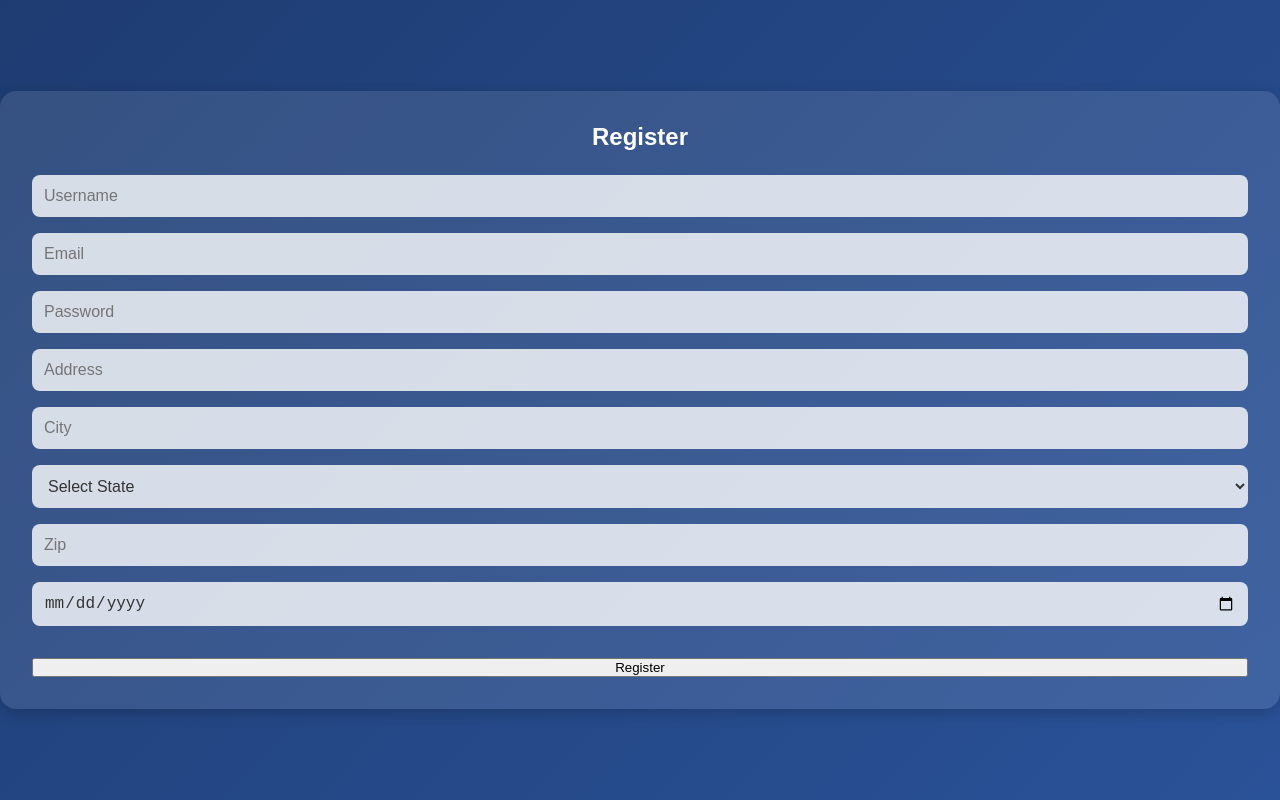
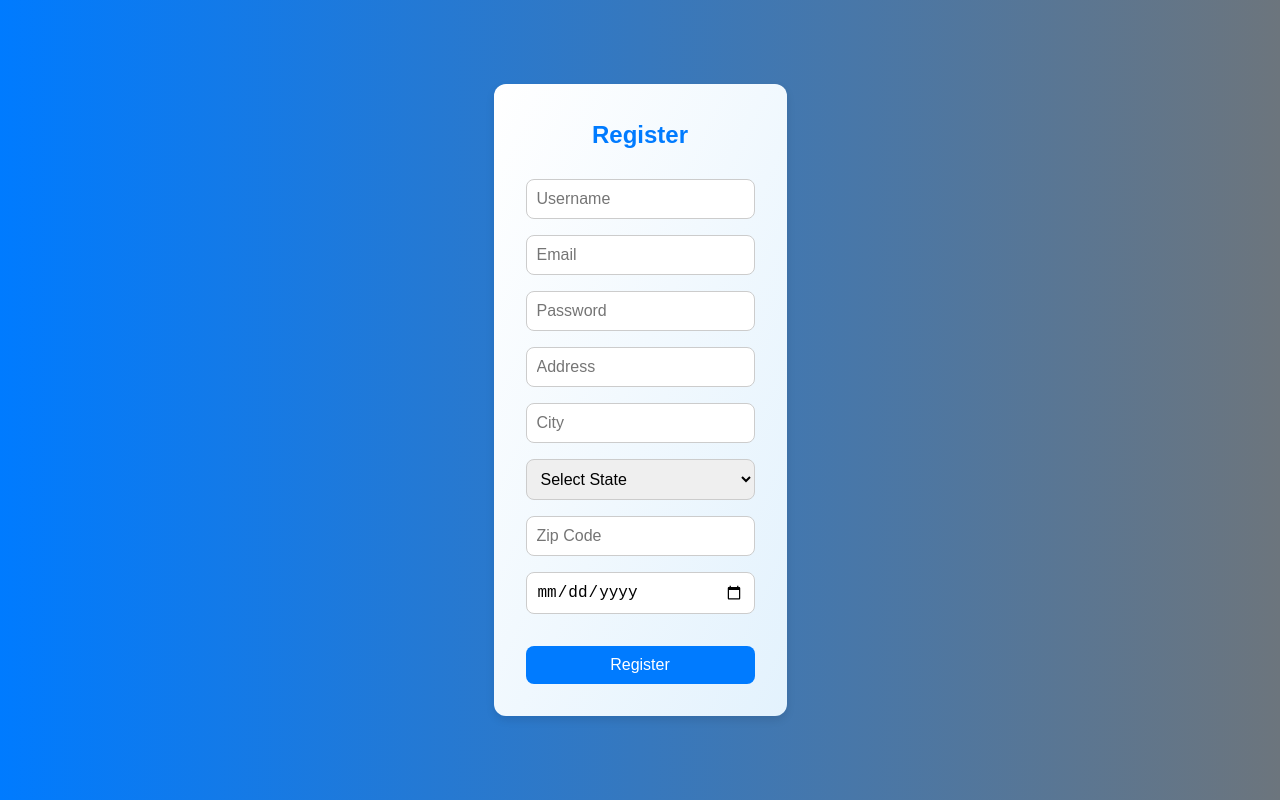
Before and after one commit to keithckramer/goals-to-reality, a React (Create React App) app: page /register in a window 1280 px wide. Built offline with nearby package versions, Linux system fonts and the light colour scheme.

Commit message:
style changes #1

```diff
--- a/src/components/Button.tsx
+++ b/src/components/Button.tsx
@@ -1,4 +1,5 @@
 import React from "react";
+import "../styles/Button.scss"
 
 interface ButtonProps {
     onClick: () => void;
@@ -8,11 +9,12 @@ interface ButtonProps {
 }
 
 const Button: React.FC<ButtonProps> = ({ onClick, label, type = "button", className = "" }) => {
-    return (
-        <button type={type} className={className} onClick={onClick}>
-            {label}
-        </button>
-    );
+  return (
+      <button type={type} className={`button ${className}`} onClick={onClick}>
+          {label}
+      </button>
+  );
 };
 
+
 export default Button;
--- a/src/components/LandingPage.tsx
+++ b/src/components/LandingPage.tsx
@@ -8,9 +8,9 @@ const LandingPage: React.FC = () => {
 
   return (
     <div className="landing-page">
-            <div className="hero-section">
-                <h1>Welcome to <span className="highlight">Goals to Reality</span></h1>
-                <p className="tagline">Transforming aspirations into achievements, one step at a time.</p>
+      <div className="hero">
+        <h1>Welcome to Goals to Reality</h1>
+        <p>Turn your dreams into actionable goals with our platform.</p>
         <div className="button-group">
           <Button
             onClick={() => navigate("/login")}
--- a/src/components/Register.tsx
+++ b/src/components/Register.tsx
@@ -1,7 +1,7 @@
 import React, { useState } from "react";
 import axios from "axios";
+import Button from "../components/Button";
 import "../styles/Register.scss";
-import Button from "../components/Button";
 
 const Register: React.FC = () => {
   const [formData, setFormData] = useState({
@@ -10,17 +10,14 @@ const Register: React.FC = () => {
     password: "",
     address: "",
     city: "",
-        stateID: "",
+    stateId: "",
     zip: "",
     birthday: "",
   });
 
-    const handleChange = (e: React.ChangeEvent<HTMLInputElement | HTMLSelectElement>) => {
+  const handleInputChange = (e: React.ChangeEvent<HTMLInputElement | HTMLSelectElement>) => {
     const { name, value } = e.target;
-        setFormData((prevData) => ({
-            ...prevData,
-            [name]: value,
-        }));
+    setFormData({ ...formData, [name]: value });
   };
 
   const handleSubmit = async (e: React.FormEvent) => {
@@ -29,76 +26,70 @@ const Register: React.FC = () => {
       await axios.post("http://localhost:7048/api/auth/register", formData);
       alert("Registration successful!");
     } catch (error) {
-            console.error("Registration failed:", error);
       alert("Registration failed!");
     }
   };
 
   return (
     <div className="register-page">
-            <form onSubmit={handleSubmit} className="register-form">
+      <div className="register-card">
         <h2>Register</h2>
+        <form onSubmit={handleSubmit}>
           <input
             type="text"
             name="username"
             placeholder="Username"
             value={formData.username}
-                    onChange={handleChange}
-                    required
+            onChange={handleInputChange}
           />
           <input
             type="email"
             name="email"
             placeholder="Email"
             value={formData.email}
-                    onChange={handleChange}
-                    required
+            onChange={handleInputChange}
           />
           <input
             type="password"
             name="password"
             placeholder="Password"
             value={formData.password}
-                    onChange={handleChange}
-                    required
+            onChange={handleInputChange}
           />
           <input
             type="text"
             name="address"
             placeholder="Address"
             value={formData.address}
-                    onChange={handleChange}
-                    required
+            onChange={handleInputChange}
           />
           <input
             type="text"
             name="city"
             placeholder="City"
             value={formData.city}
-                    onChange={handleChange}
-                    required
+            onChange={handleInputChange}
           />
-                <select name="stateID" value={formData.stateID} onChange={handleChange} required>
+          <select name="stateId" value={formData.stateId} onChange={handleInputChange}>
             <option value="">Select State</option>
             {/* Add state options here */}
           </select>
           <input
             type="text"
             name="zip"
-                    placeholder="Zip"
+            placeholder="Zip Code"
             value={formData.zip}
-                    onChange={handleChange}
-                    required
+            onChange={handleInputChange}
           />
           <input
             type="date"
             name="birthday"
             value={formData.birthday}
-                    onChange={handleChange}
-                    required
+            onChange={handleInputChange}
           />
-                <Button type="submit" label="Register" className="primary-button" onClick={() => {}} />
+          <Button label="Register" type="submit" onClick={() => {}} className="primaryButton" />
         </form>
+      </div>
     </div>
   );
 };
--- a/src/styles/App.scss
+++ b/src/styles/App.scss
@@ -1,3 +1,4 @@
+@import './global.scss';
 $primary-color: #007bff;
 
 body {
--- a/src/styles/Button.scss
+++ b/src/styles/Button.scss
@@ -1,12 +1,33 @@
+@import './global.scss';
+
 .button {
   padding: 10px 20px;
   border: none;
-    border-radius: 5px;
-    background-color: $primary-color;
+  border-radius: 8px;
+  font-size: 1rem;
+  background-color: #007bff; // Primary color matching the landing page
   color: #fff;
   cursor: pointer;
+  transition: background-color 0.3s ease, transform 0.2s ease;
 
   &:hover {
-      background-color: darken($primary-color, 10%);
+      background-color: darken(#007bff, 10%);
+      transform: scale(1.05);
+  }
+
+  &:active {
+      transform: scale(0.95);
   }
 }
+
+.primaryButton {
+  background-color: #007bff;
+}
+
+.secondaryButton {
+  background-color: #6c757d;
+
+  &:hover {
+      background-color: darken(#6c757d, 10%);
+  }
+}
--- a/src/styles/LandingPage.scss
+++ b/src/styles/LandingPage.scss
@@ -1,72 +1,30 @@
+@import './global.scss';
+
 .landing-page {
   display: flex;
   justify-content: center;
   align-items: center;
   height: 100vh;
-    background: linear-gradient(135deg, #1e3c72, #2a5298);
+  background: linear-gradient(to right, $primary-color, $secondary-color);
   color: #fff;
-    font-family: 'Roboto', sans-serif;
 
-    .hero-section {
+  .hero {
     text-align: center;
-        padding: 2rem;
-        background: rgba(255, 255, 255, 0.1);
-        backdrop-filter: blur(10px);
-        border-radius: 1rem;
-        box-shadow: 0 4px 15px rgba(0, 0, 0, 0.2);
 
     h1 {
-            font-size: 3rem;
-            font-weight: bold;
+      font-size: 2.5rem;
       margin-bottom: 1rem;
-
-            .highlight {
-                color: #ffcb05;
-            }
     }
 
-        .tagline {
-            font-size: 1.25rem;
+    p {
+      font-size: 1.2rem;
       margin-bottom: 2rem;
-            color: #ddd;
     }
 
     .button-group {
       display: flex;
+      justify-content: center;
       gap: 1rem;
-            justify-content: center;
-
-            .primary-button {
-                background: #ffcb05;
-                color: #1e3c72;
-                padding: 0.75rem 1.5rem;
-                font-size: 1rem;
-                border: none;
-                border-radius: 0.5rem;
-                cursor: pointer;
-                transition: transform 0.2s ease, box-shadow 0.2s ease;
-
-                &:hover {
-                    transform: scale(1.05);
-                    box-shadow: 0 8px 20px rgba(255, 203, 5, 0.3);
-                }
-            }
-
-            .secondary-button {
-                background: transparent;
-                color: #fff;
-                padding: 0.75rem 1.5rem;
-                font-size: 1rem;
-                border: 2px solid #fff;
-                border-radius: 0.5rem;
-                cursor: pointer;
-                transition: transform 0.2s ease, box-shadow 0.2s ease;
-
-                &:hover {
-                    transform: scale(1.05);
-                    box-shadow: 0 8px 20px rgba(255, 255, 255, 0.3);
     }
   }
 }
-    }
-}
--- a/src/styles/Register.scss
+++ b/src/styles/Register.scss
@@ -1,42 +1,43 @@
+@import './global.scss';
+
 .register-page {
   display: flex;
   justify-content: center;
   align-items: center;
   height: 100vh;
-    background: linear-gradient(135deg, #1e3c72, #2a5298);
+  background: linear-gradient(to right, $primary-color, $secondary-color);
   color: #fff;
 
-    .register-form {
-        background: rgba(255, 255, 255, 0.1);
+  .register-card {
+    max-width: 580px;
+    margin: 2rem auto;
     padding: 2rem;
-        border-radius: 1rem;
-        box-shadow: 0 4px 15px rgba(0, 0, 0, 0.2);
-        text-align: center;
+    background: linear-gradient(to bottom right, #ffffff, #e3f2fd);
+    border-radius: 12px;
+    box-shadow: 0 4px 8px rgba(0, 0, 0, 0.1);
+    font-family: Arial, sans-serif;
 
     h2 {
+        text-align: center;
+        color: #007bff;
         margin-bottom: 1.5rem;
     }
 
-        input,
-        select {
-            width: 100%;
-            padding: 0.75rem;
-            margin-bottom: 1rem;
-            border: none;
-            border-radius: 0.5rem;
-            background: rgba(255, 255, 255, 0.8);
-            color: #333;
+    form {
+        display: flex;
+        flex-direction: column;
+        gap: 1rem;
+
+        input, select {
+            padding: 10px;
             font-size: 1rem;
-
-            &:focus {
-                outline: none;
-                box-shadow: 0 0 5px rgba(255, 203, 5, 0.8);
-            }
+            border: 1px solid #ccc;
+            border-radius: 8px;
         }
 
-        .primary-button {
+        button {
             margin-top: 1rem;
-            width: 100%;
         }
     }
   }
+}
--- /dev/null
+++ b/src/styles/global.scss
@@ -0,0 +1,39 @@
+// Variables
+$primary-color: #007bff;
+$secondary-color: #6c757d;
+$background-color: #f8f9fa;
+$text-color: #333;
+$border-radius: 5px;
+
+// Global reset
+* {
+  margin: 0;
+  padding: 0;
+  box-sizing: border-box;
+}
+
+// Body styles
+body {
+  font-family: 'Arial', sans-serif;
+  background-color: $background-color;
+  color: $text-color;
+  line-height: 1.6;
+  margin: 0;
+}
+
+// Utility classes
+.text-center {
+  text-align: center;
+}
+
+.mt-2 {
+  margin-top: 0.5rem;
+}
+
+.mt-4 {
+  margin-top: 1rem;
+}
+
+.p-2 {
+  padding: 0.5rem;
+}
```
Lines whose indentation alone changed are shown as unchanged.
